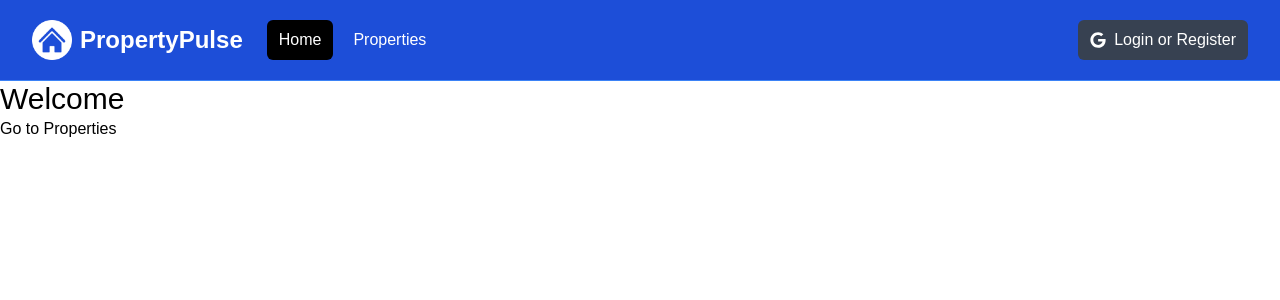
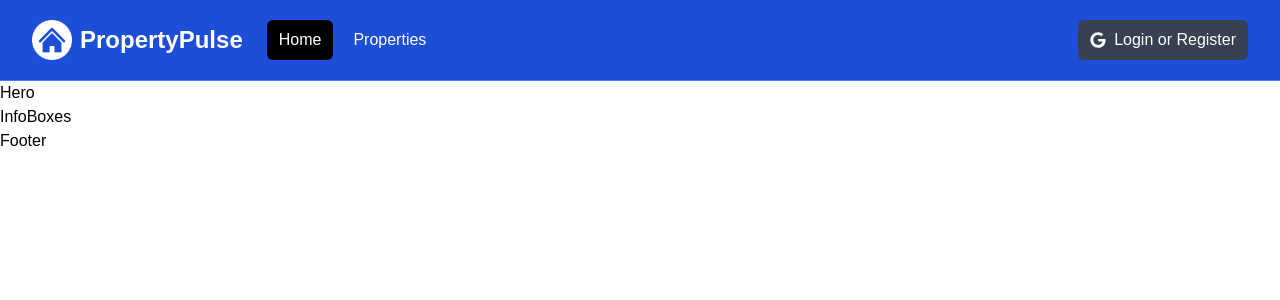
Before and after one commit to thomasmartinez114/property-app, a Next.js app: page / in a window 1280 px wide. Shown: the top 300 px of the page. Built offline with nearby package versions, Linux system fonts and the light colour scheme.

Commit message:
init Hero, InfoBoxes, InfoBox, Footer / imported Footer to layout.jsx / imported Hero and InfoBoxes to page.jsx

```diff
--- a/app/layout.jsx
+++ b/app/layout.jsx
@@ -1,5 +1,6 @@
 import '@/assets/styles/globals.css';
 import Navbar from '@/components/Navbar';
+import Footer from '@/components/Footer';
 
 export const metadata = {
   title: 'Propery Pulse',
@@ -13,6 +14,7 @@
       <body>
         <Navbar />
         <main>{children}</main>
+        <Footer />
       </body>
     </html>
   );
--- a/app/page.jsx
+++ b/app/page.jsx
@@ -1,11 +1,12 @@
-import Link from 'next/link';
+import Hero from '@/components/Hero';
+import InfoBoxes from '@/components/InfoBoxes';
 
 const HomePage = () => {
   return (
-    <div>
-      <h1 className='text-3xl'>Welcome</h1>
-      <Link href='/properties'>Go to Properties</Link>
-    </div>
+    <>
+      <Hero />
+      <InfoBoxes />
+    </>
   );
 };
 
--- /dev/null
+++ b/components/Footer.jsx
@@ -0,0 +1,5 @@
+const Footer = () => {
+  return <div>Footer</div>;
+};
+
+export default Footer;
--- /dev/null
+++ b/components/Hero.jsx
@@ -0,0 +1,5 @@
+const Hero = () => {
+  return <div>Hero</div>;
+};
+
+export default Hero;
--- /dev/null
+++ b/components/InfoBox.jsx
@@ -0,0 +1,5 @@
+const InfoBox = () => {
+  return <div>InfoBox</div>;
+};
+
+export default InfoBox;
--- /dev/null
+++ b/components/InfoBoxes.jsx
@@ -0,0 +1,5 @@
+const InfoBoxes = () => {
+  return <div>InfoBoxes</div>;
+};
+
+export default InfoBoxes;
```
